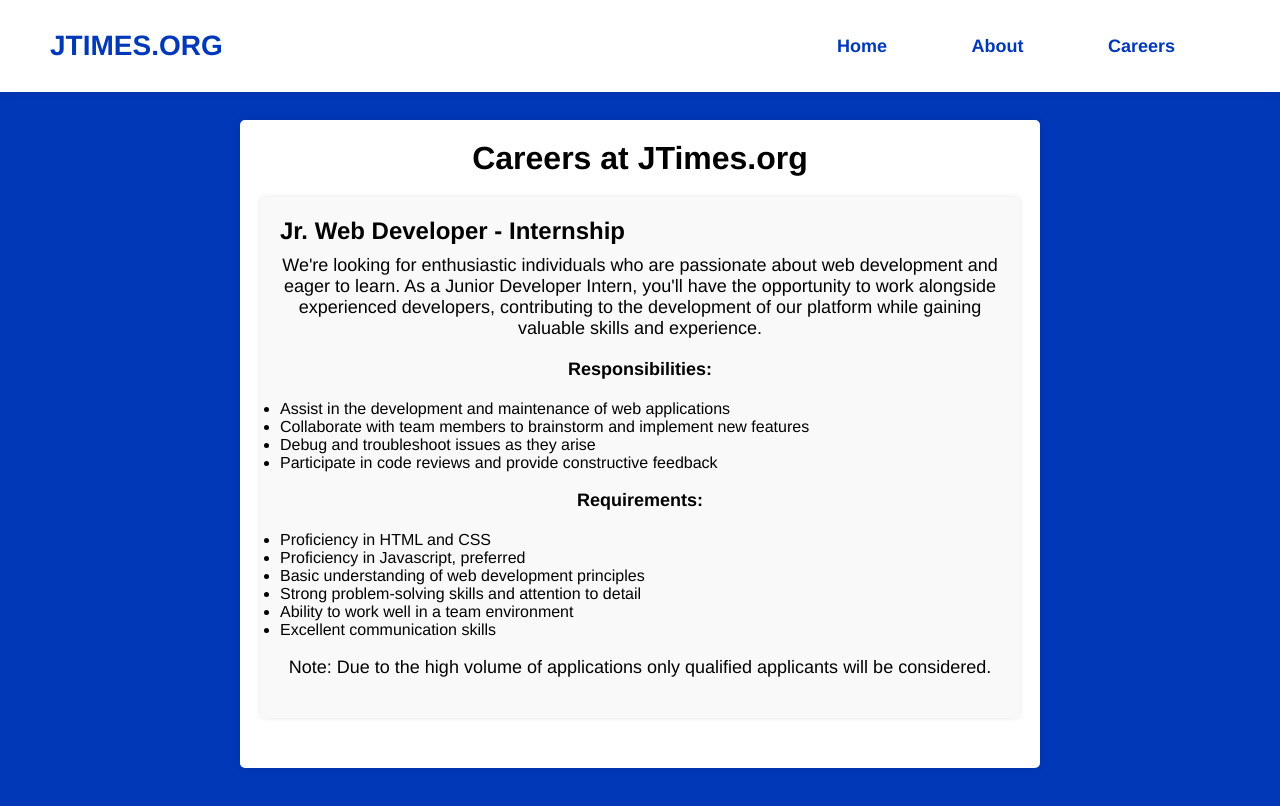
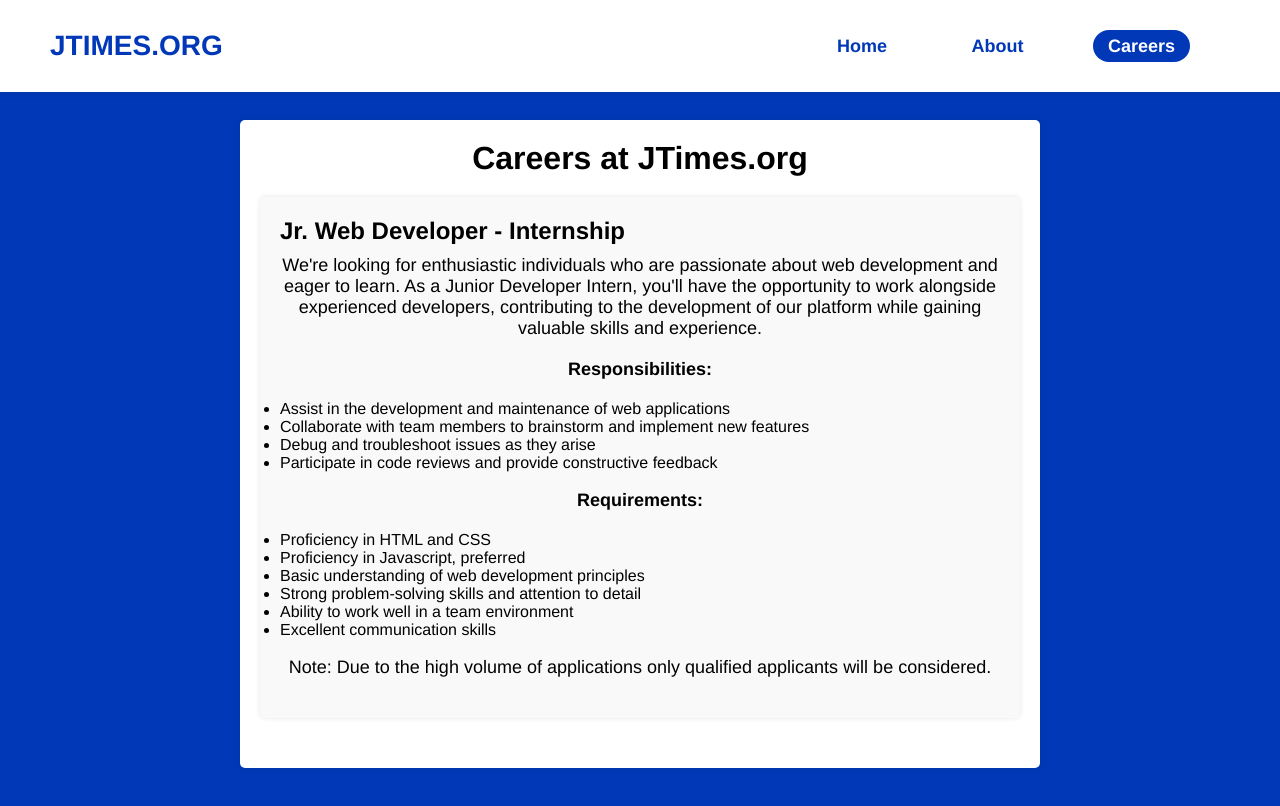
Before and after one commit to shabbat-shalom/shabbat-shalom.github.io, a plain HTML site: page careers.html in a window 1280 px wide. Drawn offline with Linux system fonts and the light colour scheme.

Commit message:
pages buildout cont.

```diff
--- a/careers.html
+++ b/careers.html
@@ -65,7 +65,7 @@
         }
 
         .navigation a:hover,
-        .navigation button:hover {
+        .navigation button:hover, .navigation a.active {
             background: #0038b8;
             color: rgb(255, 255, 255);
         }
@@ -130,7 +130,7 @@
         <nav class="navigation">
             <a href="index.html">Home</a>
             <a href="about.html">About</a>
-            <a href="careers.html">Careers</a>
+            <a href="careers.html" class="active">Careers</a>
         </nav>
     </header>
     <div class="container">
--- a/styles.css
+++ b/styles.css
@@ -148,7 +148,7 @@ header {
         margin-right: 40px;
 }
 
-.navigation a:hover, .navigation button:hover {
+.navigation a:hover, .navigation button:hover, .navigation a.active {
         background: rgb(0, 0, 0);
         color: rgb(255, 255, 255);
 }
```
Also changed, not shown: about.html (+2 -2 lines), index.html (+1 -1 lines).
